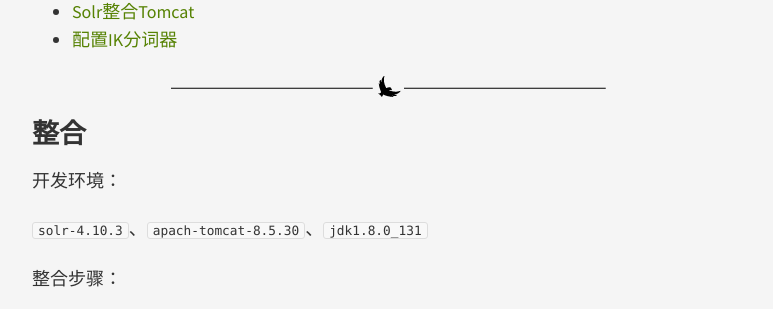
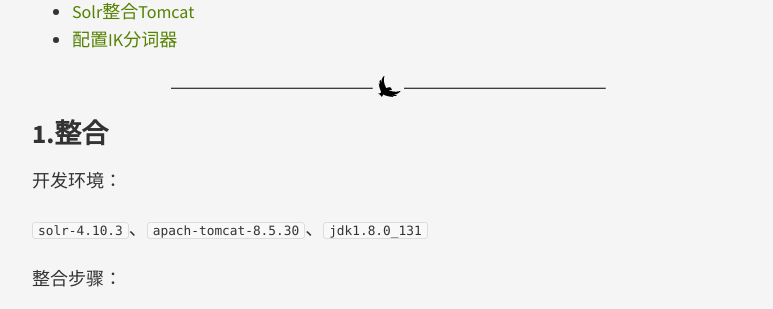
Before and after one commit to ruanwenjun/ruanwenjun.github.io, a Jekyll site: the page built from _posts/2018-4-14-solr.md, in a window 1280 px wide and 1400 px high, scrolled down 214 px. Shown: the part 144-453 px from the top of the window, without its empty margins (253-1026 px from the left). Built offline with Jekyll 4.4.1, drawn with Linux system fonts in a browser that asks for light colours; nearby versions of some CDN libraries; comment, search, counter and statistics services are not loaded.

Commit message:
Update 2018-4-14-solr.md

```diff
--- a/_posts/2018-4-14-solr.md
+++ b/_posts/2018-4-14-solr.md
@@ -8,12 +8,12 @@
 
 # 目录
 
-* [Solr整合Tomcat](#整合)
-* [配置IK分词器](#配置分词器)
+* [Solr整合Tomcat](#1.整合)
+* [配置IK分词器](#2.配置分词器)
 
 
 ---
-# 整合
+# 1.整合
 
 开发环境：
 
```
Also changed, not shown: other parts of _posts/2018-4-14-solr.md (+1 -1 lines).
